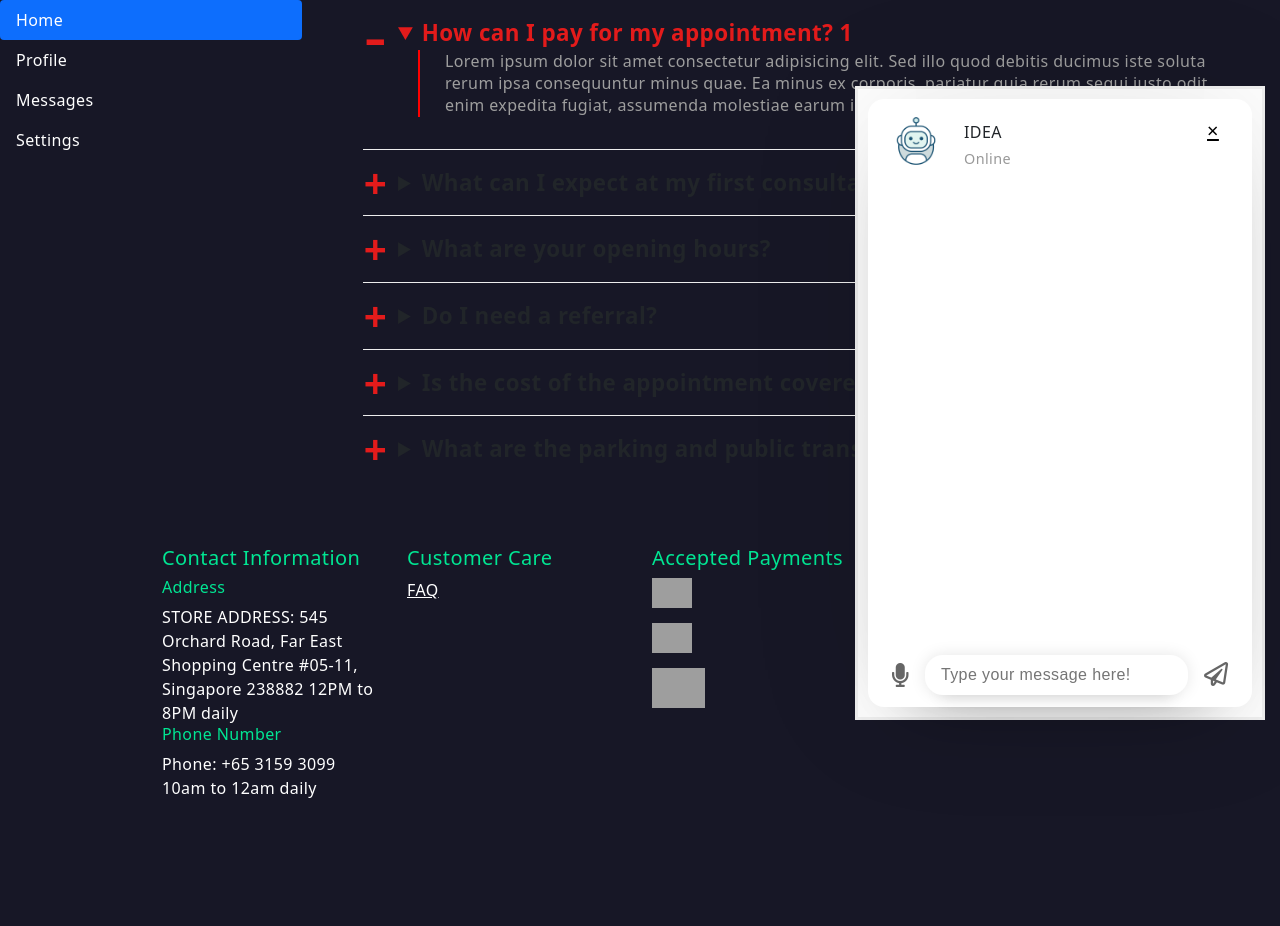
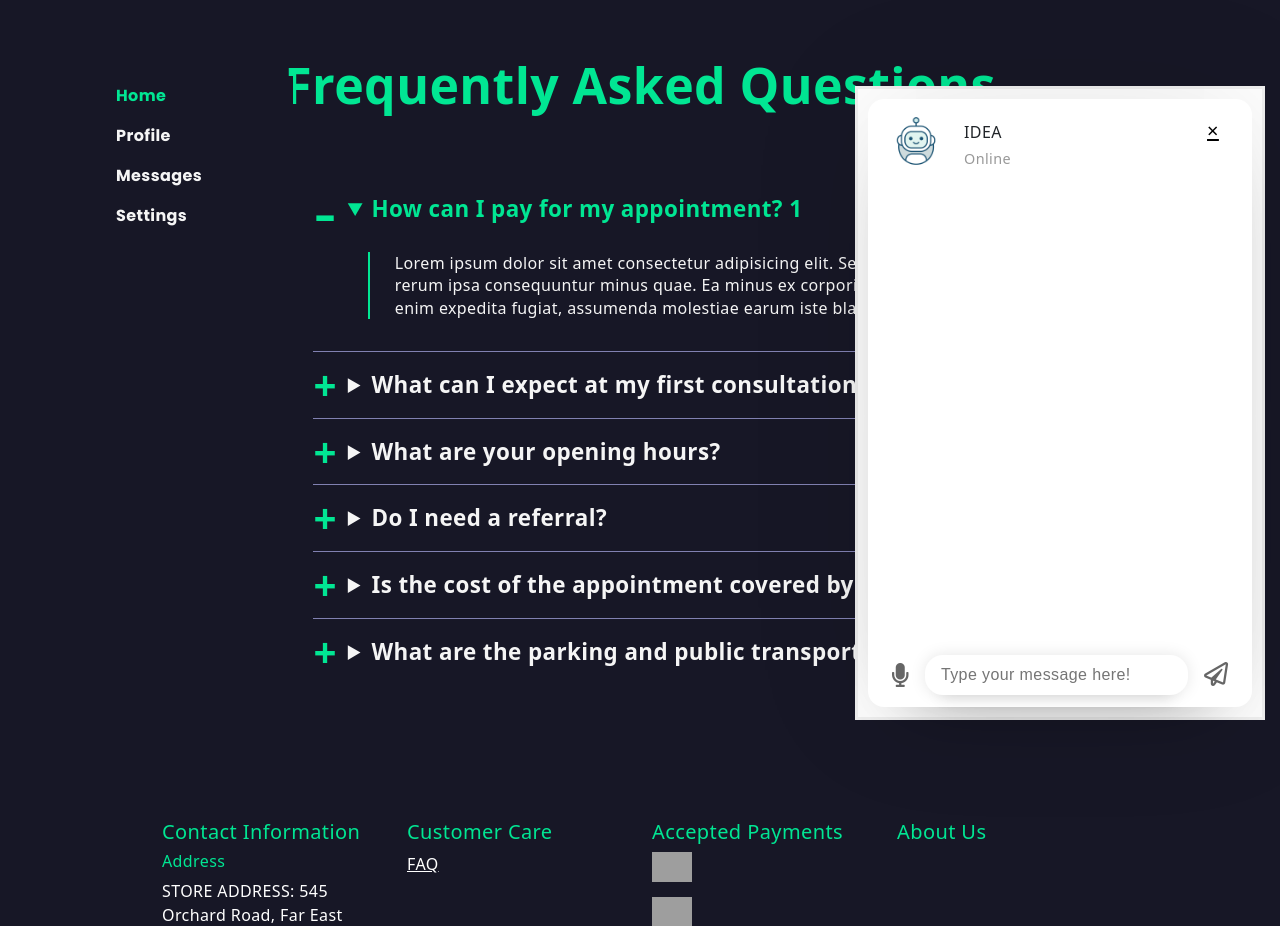
Before and after one commit to Sytechia/ISPJ, a Flask app: template controllers/templates/faq.html in a window 1280 px wide; the page is wider, and only the part inside the window is pictured. Shown: the part 80-1006 px from the top of that part. Before the commit the page ends 878 px from the top of that part, so only its background shows below. Run offline with Flask 2, Linux system fonts and the light colour scheme; the template is opened without the code that fills it, so the values that code supplies are empty; some libraries are stand-ins or nearby versions; grey boxes are pictures that could not be loaded.

Commit message:
faq frontend

```diff
--- a/controllers/static/css/faq.css
+++ b/controllers/static/css/faq.css
@@ -1,5 +1,62 @@
 /* Side Menu CSS */
+.faqHead{
+  font-size: 50px;
+  color: #01E693;
+  text-align: center;
+  font-weight: 700;
+  margin-bottom: 5px;
+}
+/*
+.question{
+  color: whitesmoke;
+} */
 
+.panel{
+  position: relative;
+    bottom: 100px;
+    left: 100px;
+}
+
+.nav-link:before {
+  content: "";
+  position: relative;
+  width: 30%;
+  height: 3px;
+  bottom: 0;
+  left: 0;
+  background: None;
+  visibility: hidden;
+  border-radius: 5px;
+  transform: scaleX(0);
+  transition: .25s linear;
+}
+
+.sideTab {
+  width: 100%;
+}
+
+.tabStart {
+  margin-top: 100%;
+}
+
+.nav-pills .nav-link, .nav-pills >.nav-link {
+  color: whitesmoke;
+  border-style: solid !important;
+  border-color: white !important;
+  border-radius: 0px 0px 0px 0px !important;
+  font-family: "Poppins", sans-serif;
+  font-weight: bold !important;
+}
+
+.nav-pills .nav-link.active, .nav-pills .show>.nav-link {
+  background-color: #171726 !important;
+  border-color: #01E693 !important;
+  color: #01E693 !important;
+}
+
+.container1 {
+  border-right: 2px solid white;
+}
 
 /* FAQ CSS */
 
@@ -18,7 +75,7 @@ div + div {
 
 p {
   line-height: 1.4em;
-  color: #9e9e9e;
+  color: whitesmoke;
 }
 
 .faq-title {
@@ -34,7 +91,7 @@ div.seperator {
 }
 
 .faq-list > div {
-  border-bottom: 0.07em solid #ededed;
+  border-bottom: 0.07em solid #8181B1;
   padding: 1em 0em;
 }
 
@@ -42,10 +99,15 @@ div.seperator {
   border: initial;
 }
 
+.faq-content {
+  margin-top: 3%;
+}
+
 summary {
   font-size: 1.4em;
   font-weight: bold;
   cursor: pointer;
+  color: whitesmoke;
   -webkit-touch-callout: none;
   -webkit-user-select: none;
   -khtml-user-select: none;
@@ -55,7 +117,7 @@ summary {
 }
 
 summary:hover {
-  color: #e31b1b;
+  color: #01E693;
   transition: all 0.3s ease;
 }
 
@@ -69,11 +131,11 @@ animation: sweep .5s ease-in-out;
 }
 
 details[open] summary {
-color: #e31b1b;
+color: #01E693;
 }
 
 details[open] p {
-  border-left: 2px solid red;
+  border-left: 2px solid #01E693;
   margin-left: 55px;
   padding-left: 25px;
   opacity: 100;
@@ -99,6 +161,7 @@ details[open] summary:after {
 .faq-list {
   width: 55em;
   margin: 1em auto;
+  margin-left: 10%;
   margin-top:0px;
 }
 
@@ -110,7 +173,7 @@ summary:after {
   background: transparent;
   border-radius: 0.3em;
   content: "+";
-  color: #e31b1b;
+  color: #01E693;
   float: left;
   font-size: 1.8em;
   font-weight: bold;
@@ -119,6 +182,8 @@ summary:after {
   text-align: center;
   width: 25px;
 }
+
+
 
 /* Chatbot CSS*/
 
--- a/controllers/static/js/account.js
+++ b/controllers/static/js/account.js
@@ -51,19 +51,19 @@ let transaction_dates = document.querySelectorAll('.tran_date');
       btn.addEventListener('click', defaultCard)
     })
 
-    Array.from(transaction_dates).forEach(date => {
-      console.log('u=y')
-      let orginal = date.value
-      let amorpm = parseInt(orginal.slice(11,13))
-      let adjusted = orginal.slice(0,-10)
-      let day;
-      if(amorpm > 12){
-        day = 'pm'
-      } else{
-        day ='am'
-      }
-      date.value = adjusted + day
-    })
+    // Array.from(transaction_dates).forEach(date => {
+    //   console.log('u=y')
+    //   let orginal = date.value
+    //   let amorpm = parseInt(orginal.slice(11,13))
+    //   let adjusted = orginal.slice(0,-10)
+    //   let day;
+    //   if(amorpm > 12){
+    //     day = 'pm'
+    //   } else{
+    //     day ='am'
+    //   }
+    //   date.value = adjusted + day
+    // })
 })();
 
 //Functions
--- a/controllers/templates/contactUs.html
+++ b/controllers/templates/contactUs.html
@@ -11,8 +11,10 @@
             <div class="section-header col-md-6">
                 <h1 class="form-header">Contact Us!</h1>
                 <br>
-                <div class="columnRegister">
+                <div class="columnRegister" action="">
                     <form method="POST">
+                        {{ form.hidden_tag() }}
+                        {{ form.csrf_token }}
                         <div class="form-group">
                             <label><span><i class="fa fa-user"></i></span>&nbsp;Full Name:</label>
                             {{ form.fullname(class = "form-control", placeholder="John Doe") }}
--- a/controllers/templates/faq.html
+++ b/controllers/templates/faq.html
@@ -9,14 +9,18 @@
 {% endblock %}
 
 {% block content %}
-
+<br><br>
+<div class="faqHead">
+  Frequently Asked <span class="question">Questions</span>
+</div>
+<br><br>
 <div class="row">
-  <div class="col-3">
+  <div class="col-2 panel">
     <div class="nav flex-column nav-pills" id="v-pills-tab" role="tablist" aria-orientation="vertical">
-      <a class="nav-link active" id="v-pills-home-tab" data-toggle="pill" href="#v-pills-home" role="tab" aria-controls="v-pills-home" aria-selected="true">Home</a>
-      <a class="nav-link" id="v-pills-profile-tab" data-toggle="pill" href="#v-pills-profile" role="tab" aria-controls="v-pills-profile" aria-selected="false">Profile</a>
-      <a class="nav-link" id="v-pills-messages-tab" data-toggle="pill" href="#v-pills-messages" role="tab" aria-controls="v-pills-messages" aria-selected="false">Messages</a>
-      <a class="nav-link" id="v-pills-settings-tab" data-toggle="pill" href="#v-pills-settings" role="tab" aria-controls="v-pills-settings" aria-selected="false">Settings</a>
+      <a class="nav-link sideTab active" id="v-pills-home-tab" data-toggle="pill" href="#v-pills-home" role="tab" aria-controls="v-pills-home" aria-selected="true">Home</a>
+      <a class="nav-link sideTab " id="v-pills-profile-tab" data-toggle="pill" href="#v-pills-profile" role="tab" aria-controls="v-pills-profile" aria-selected="false">Profile</a>
+      <a class="nav-link sideTab" id="v-pills-messages-tab" data-toggle="pill" href="#v-pills-messages" role="tab" aria-controls="v-pills-messages" aria-selected="false">Messages</a>
+      <a class="nav-link sideTab" id="v-pills-settings-tab" data-toggle="pill" href="#v-pills-settings" role="tab" aria-controls="v-pills-settings" aria-selected="false">Settings</a>
     </div>
   </div>
   <div class="col-9">
@@ -266,7 +270,6 @@
 <script src="https://cdnjs.cloudflare.com/ajax/libs/jquery/3.4.1/jquery.js"></script>
 <script src="../../static/js/chatbot.js"></script>
 
-<br>
-<br>
+<br><br><br><br><br>
 
 {% endblock %}
```
Also changed, not shown: controllers/routes.py (+32 -20 lines), controllers/templates/myAccount.html (+24 -56 lines), dbtest.py (+8 -4 lines), test.py (+64 -22 lines), controllers/static/img/profile_pic/cat.10435.jpg (added), controllers/static/img/profile_pic/cat.4319.jpg (added), controllers/static/img/profile_pic/cat.4785.jpg (added), 2 other files.
